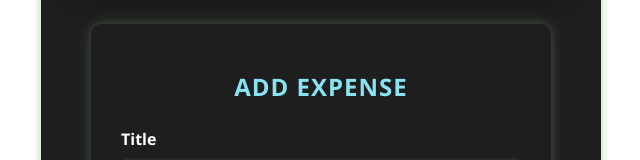
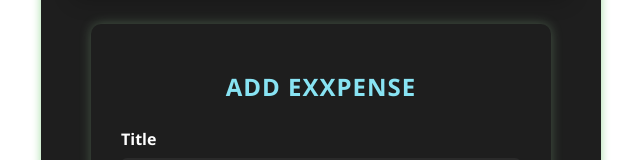
Before and after one commit to ASHOKJ1952006/Expense-tracker-jenkins, a React (Vite) app in the folder frontend/: page / in a window 1280 px wide. Shown: the part 288-448 px from the top of the page, without its empty margins (319-959 px from the left). Built offline with nearby package versions, Linux system fonts and the light colour scheme; no server answers.

Commit message:
Update Expenseform.jsx

```diff
--- a/frontend/src/components/Expenseform.jsx
+++ b/frontend/src/components/Expenseform.jsx
@@ -46,7 +46,7 @@ const Expenseform = (props) => {
 
   return (
     <div className="expense-form">
-      <h1>ADD EXPENSE</h1>
+      <h1>ADD EXXPENSE</h1>
       <form onSubmit={handleSubmit}>
         <div className="form-group">
           <label htmlFor="title">Title</label>
```
